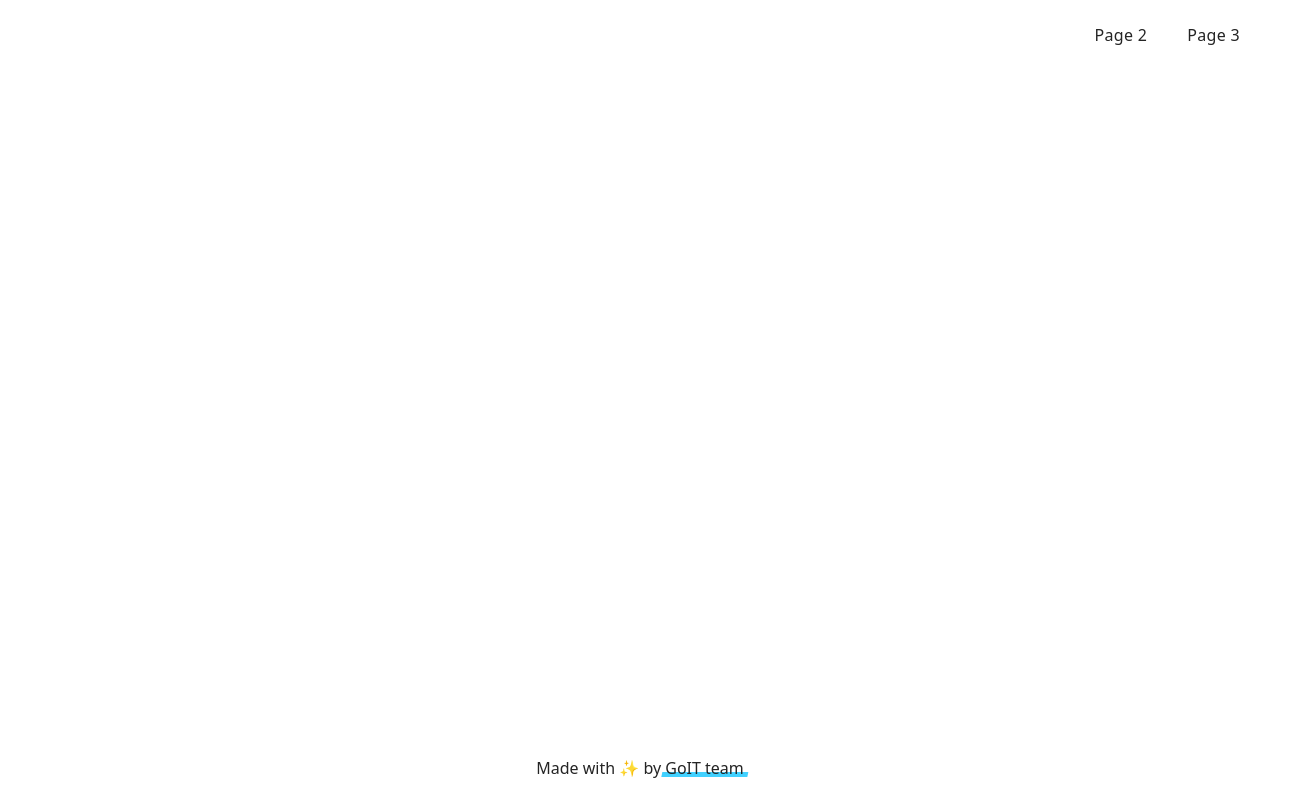
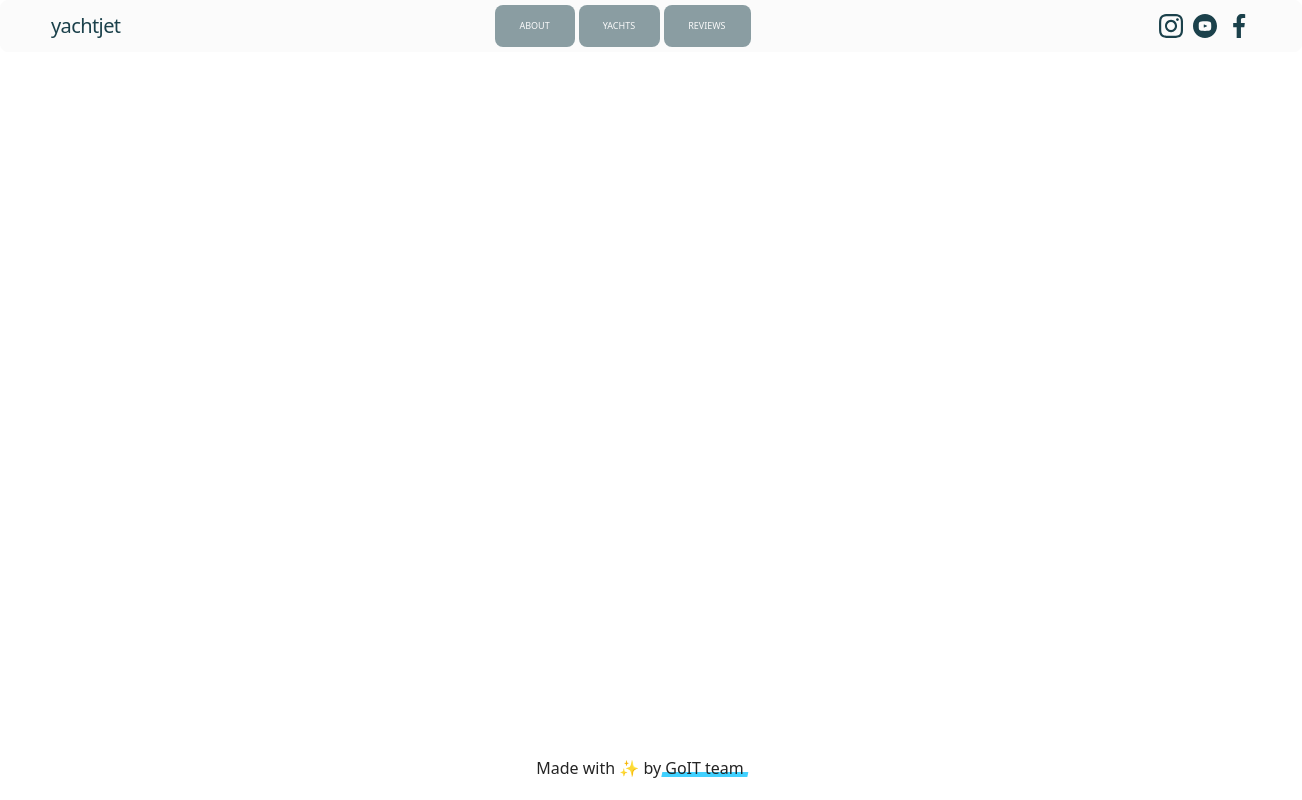
Before and after one commit to Anna-Puchkova/goit-project, a website built with Vite: page src/index.html in a window 1280 px wide. Shown: the whole page, 1302 px wide, since content can reach past the window. Built offline with nearby package versions, Linux system fonts and the light colour scheme.

Commit message:
add index

```diff
--- a/src/css/header.css
+++ b/src/css/header.css
@@ -1,44 +1,72 @@
-.header {
-  padding: 20px 0;
+/* #region header */
+.header-page {
+
+    background-color: #fbfbfb;
+
+  border: 1px solid #fbfbfb;
+  border-radius: 8px;
+  width: 1240px;
+  margin: 0 auto;
+  padding: 4px 30px;
 }
-.nav {
+.header-page .container{
   display: flex;
-  justify-content: space-between;
+  align-items: center;
+
 }
-.nav-logo {
-  display: inline-flex;
+
+.header-nav {
+  display: flex;
+  gap: 375px;
   align-items: center;
-  justify-content: center;
+}
+.logo-header {
+  font-weight: 500;
+  font-size: 20px;
+  letter-spacing: -0.03em;
+  color: #1b414b;
 }
 .nav-list {
   display: flex;
-  align-items: center;
-  justify-content: flex-end;
-  gap: 40px;
+  gap: 4px;
 }
-.nav-link {
-  position: relative;
+.nav-list-item {
+}
+.nav-list-link {
+  background: rgba(27, 65, 75, 0.5);
+  border-radius: 8px;
+  padding: 15px 25px 15px 24px;
   display: block;
-  font-weight: 500;
-  letter-spacing: 0.02em;
-  transition: 200ms ease-in;
+  font-weight: 400;
+  font-size: 9px;
+  line-height: 1.3;
+  text-transform: uppercase;
+  text-align: center;
+  color: #fbfbfb;
 }
-.nav-link:hover,
-.nav-link:focus {
-  color: #747bff;
+
+
+.nav-list-link:hover,
+.nav-list-link:focus{
+  background: #1b414b;
 }
-.nav-link::after {
-  content: '';
-  position: absolute;
-  bottom: 0;
-  left: 50%;
-  transform: translateX(-50%) translateY(100%);
-  width: 110%;
-  height: 4px;
-  border-radius: 4px;
-  transform-origin: center;
-  animation: stretch 400ms cubic-bezier(0.68, -0.55, 0.27, 1.55) 200ms both;
+
+.header-social-list {
+  display: flex;
+  gap: 10px;
+  margin-left: auto;
 }
-.nav-link.active::after {
-  background: #747bff;
+.social-list-item {
+  width: 24px;
+  height: 24px;
 }
+.social-link {
+  fill: #1b414b;
+}
+
+.social-link:hover,
+.social-link:focus{
+  fill: #062730;
+}
+
+/* #endregion header */
--- a/src/partials/header.html
+++ b/src/partials/header.html
@@ -1,19 +1,51 @@
-<header class="header">
-  <div class="container">
-    <nav class="nav">
-      <a class="nav-logo" href="./index.html" aria-label="Site logo">
-        <svg class="nav-logo-icon" width="100" height="30">
-          <use href="{=$icon-path}"></use>
-        </svg>
-      </a>
-      <ul class="nav-list">
-        <li class="nav-item">
-          <a class="nav-link {=$highlight-act}" href="./page-2.html">Page 2</a>
+ <!--#region header-->
+    <header class="header-page">
+      <div class="container">
+        <nav class="header-nav">
+        <a class="logo-header" href="./index.html">yachtjet</a>
+        <ul class="nav-list">
+          <li class="nav-list-item">
+            <a class="nav-list-link" href="">About</a>
+          </li>
+          <li class="nav-list-item">
+            <a class="nav-list-link" href="">Yachts</a>
+          </li>
+          <li class="nav-list-item">
+            <a class="nav-list-link" href="">Reviews</a>
+          </li>
+        </ul>
+      </nav>
+      <ul class="header-social-list">
+        <li class="social-list-item">
+          <a
+            class="social-link"
+            href="https://www.instagram.com/"
+            target="_blank">
+            <svg class="icons" width="24" height="24">
+              <use href="./img/icons.svg#icon-instagram"></use>
+            </svg></a>
         </li>
-        <li class="nav-item">
-          <a class="nav-link {=$highlight-curr}" href="./page-3.html">Page 3</a>
+        <li class="social-list-item">
+          <a
+            class="social-link"
+            href="https://www.youtube.com/"
+            target="_blank">
+            <svg class="icons" width="24" height="24">
+              <use href="./img/icons.svg#icon-youtube"></use>
+            </svg>
+          </a>
+        </li>
+        <li class="social-list-item">
+          <a
+            class="social-link"
+            href="https://www.facebook.com/"
+            target="_blank">
+            <svg class="icons" width="24" height="24">
+              <use href="./img/icons.svg#icon-facebook"></use>
+            </svg>
+          </a>
         </li>
       </ul>
-    </nav>
-  </div>
-</header>
+    </div>
+    </header>
+    <!--#endregion header-->
```
Also changed, not shown: src/img/arrow.png (added), src/img/belleanna.png (added), src/img/benetti.png (added), src/img/icons.svg (added), src/img/ihortrachuk.png (added), src/img/johnwax.png (added), src/img/logo.svg (deleted), src/img/sprite.svg (deleted), src/img/thesternoftheyacht.jpg (added), src/img/victoriaromashenko.png (added), src/img/vite-logo.png (deleted), src/img/yacht.png (added), src/img/yachtcabin.jpg (added), src/img/yachtfone.jpg (added).
